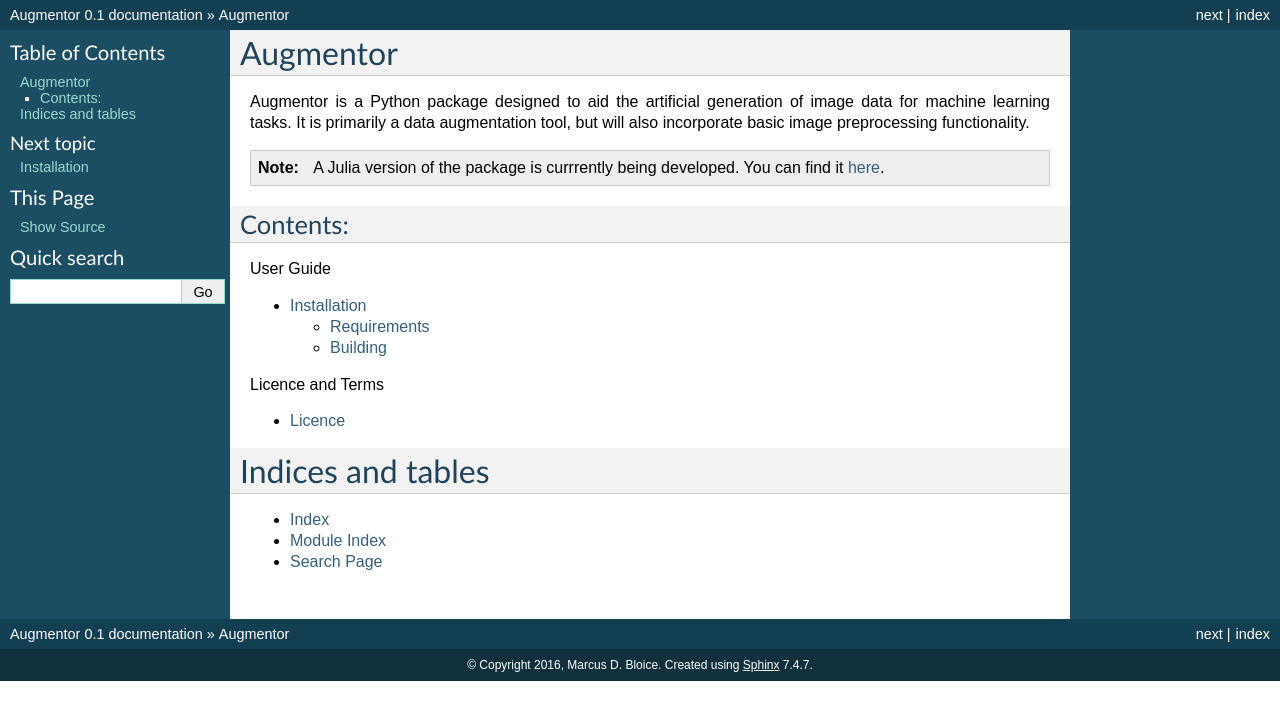
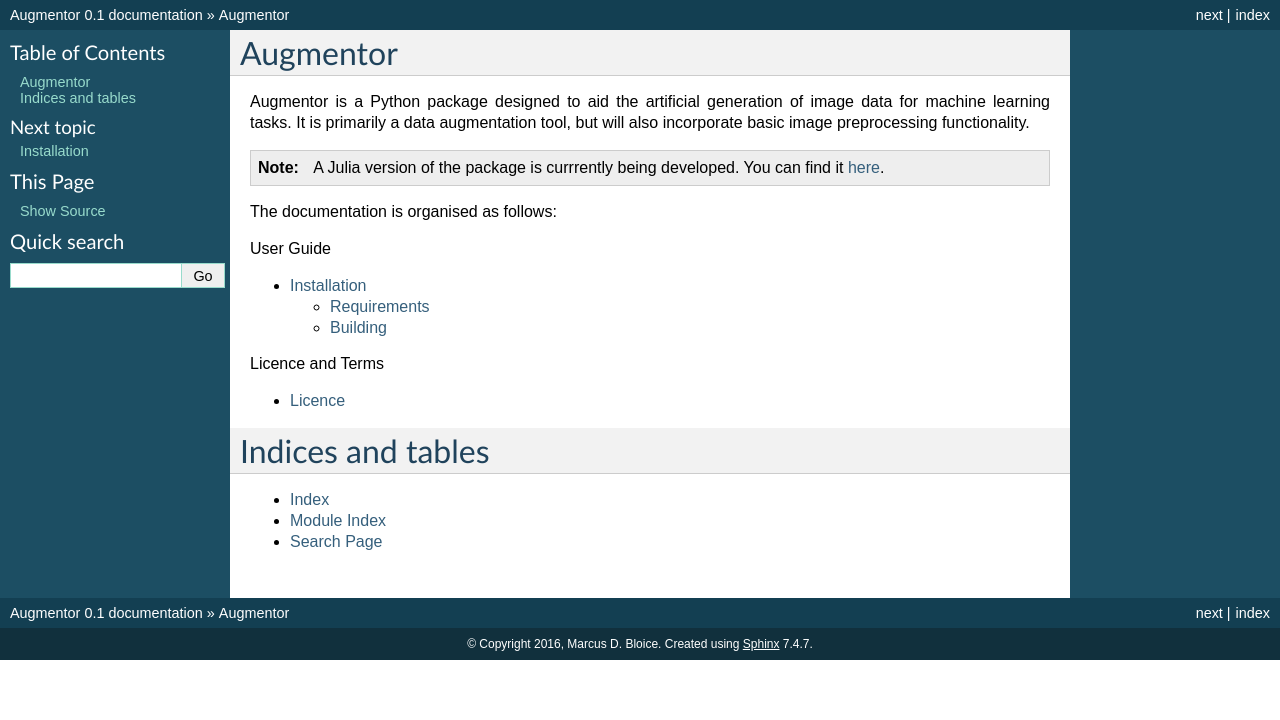
Before and after one commit to ChenXiao61/Img_augmentor, a Sphinx documentation site: the page built from docs/index.rst, in a window 1280 px wide. Shown: the top 720 px of the page. Built offline with Sphinx 7.4.7, drawn with Linux system fonts in a browser that asks for light colours.

Commit message:
Read the Docs

```diff
--- a/docs/index.rst
+++ b/docs/index.rst
@@ -12,8 +12,9 @@
 
     A Julia version of the package is currrently being developed. You can find it `here <https://github.com/Evizero/Augmentor.jl>`_.
 
-Contents:
----------
+
+The documentation is organised as follows:
+
 
 .. toctree::
     :maxdepth: 2
```
